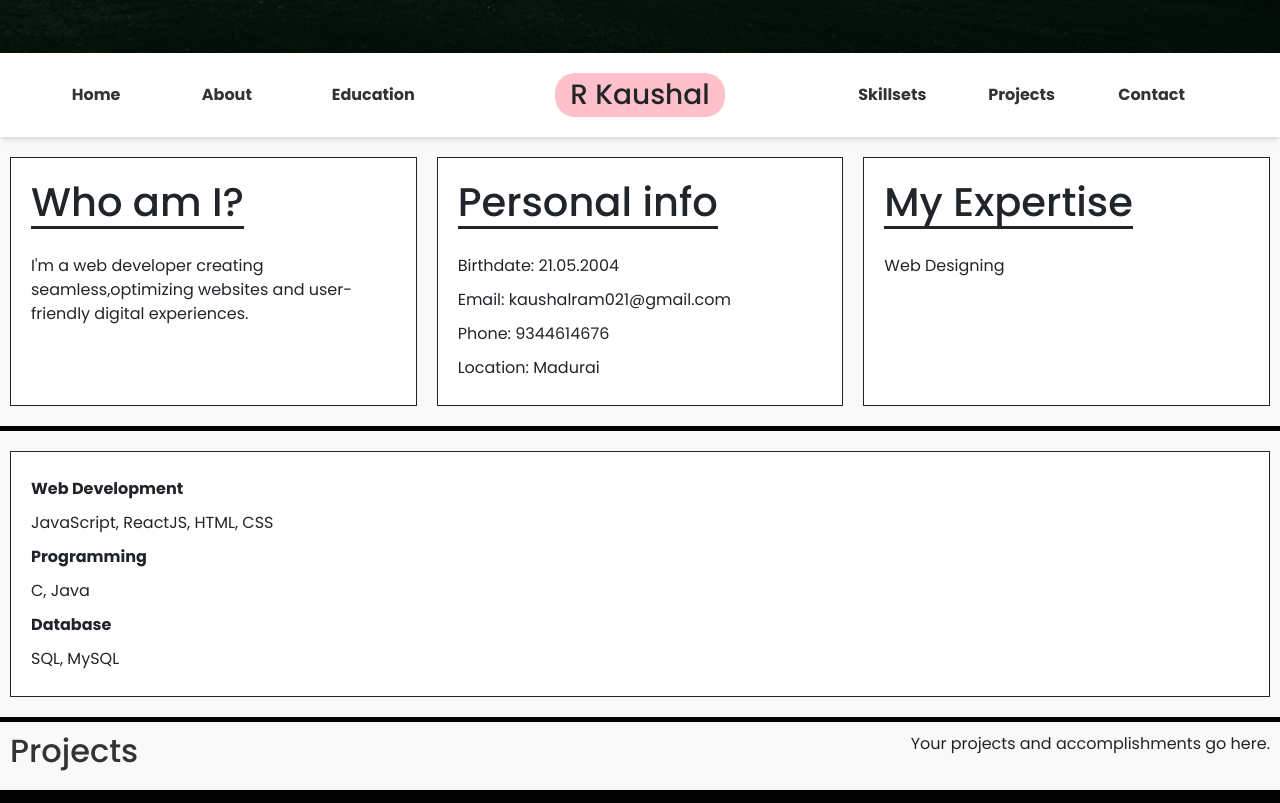
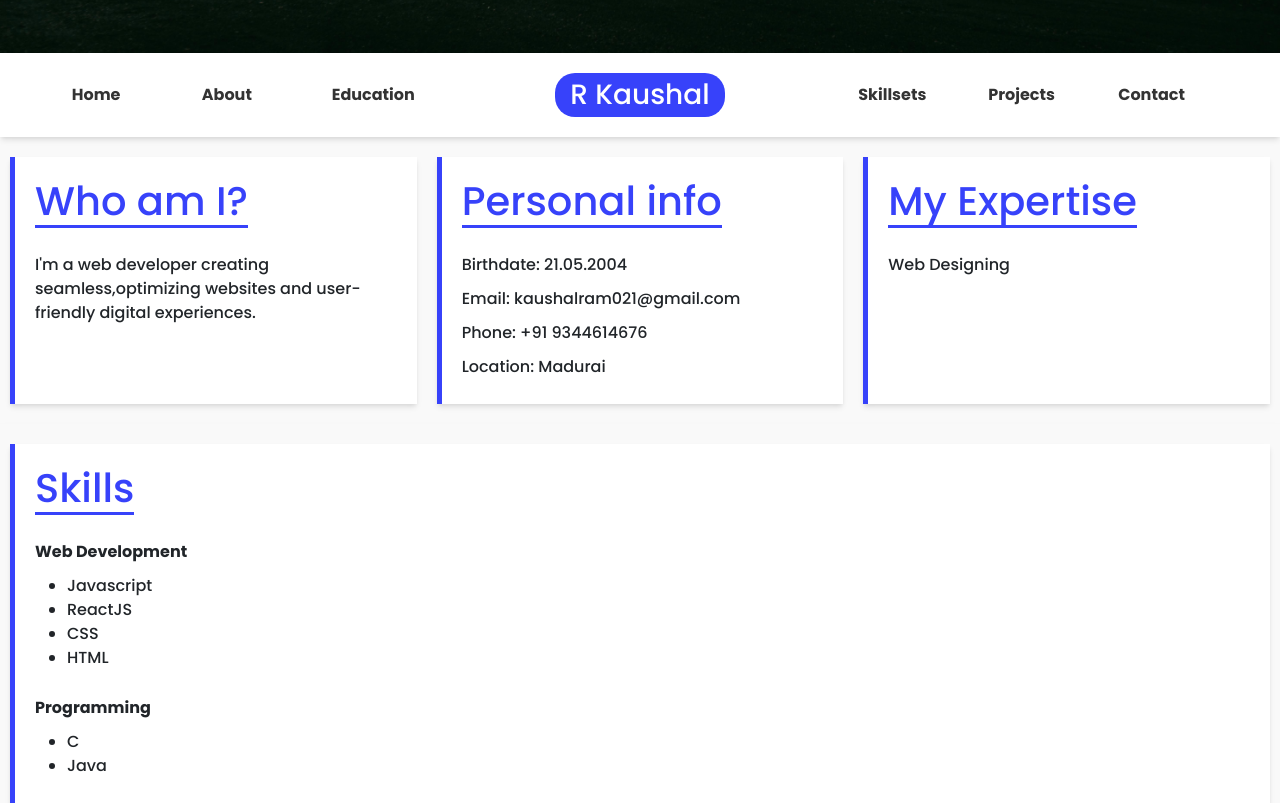
Before and after one commit to Kaushalr21/Portfolio, a React (Vite) app: page / in a window 1280 px wide. Shown: the part 697-1500 px from the top of the page. Built offline with nearby package versions, Linux system fonts and the light colour scheme.

Commit message:
animation added

```diff
--- a/src/App.css
+++ b/src/App.css
@@ -3,12 +3,12 @@
   margin: 0 auto;
 
   text-align: center;
-  background-color: black;
+  background-color: white;
 }
 *{
   margin: 0;
   font-family: "Poppins", serif;
-  font-weight: 400;
+  font-weight: 500;
   font-style: normal;
 }
 .container-fluid{
@@ -138,7 +138,7 @@ body {
   padding: 10px;
   background-color: #f9f9f9;
   box-shadow: 0 4px 6px rgba(0, 0, 0, 0.1);
-  margin: 0px 0px 5px 0px;
+  margin: 0px;
   display: flex;
   justify-content: space-between;
   gap: 20px;
@@ -148,9 +148,10 @@ body {
 .section p{
   text-align: left;
 }
-.section h1{
+.section h1 {
   margin-bottom: 20px;
-  border-bottom: solid;
+  border-bottom: solid ;
+  color: #3742fa ;
 }
 
 
@@ -168,13 +169,14 @@ body {
 }
 .data{
   background-color: white;
-  border: solid 1px;
+  border-left: solid 5px  #3742fa;
   padding: 20px;
   display: flex;
   flex-direction: column;
   align-items: flex-start;
   margin: 10px 0px;
 
+  box-shadow: rgba(0, 0, 0, 0.1) 0px 4px 6px -1px, rgba(0, 0, 0, 0.06) 0px 2px 4px -1px;
   width: 100%;
 }
 .data p{
@@ -185,11 +187,13 @@ body {
   display: none;
 }
 h3{
-  background-color: pink;
+  background-color: #3742fa;
+  color: white;
   padding: 5px 15px;
   margin: 0;
   border-radius: 20px;
 }
+
 
 
 @media screen and (max-width:700px) {
@@ -246,3 +250,23 @@ h3{
     display: none;
   }
 }
+
+/*animations*/
+.typing {
+  width: 8ch;
+  animation: typing 2s steps(22), blink .5s step-end infinite alternate;
+  white-space: nowrap;
+  overflow: hidden;
+  border-right: 3px solid;
+}
+@keyframes typing {
+  from {
+    width: 0
+  }
+}
+
+@keyframes blink {
+  50% {
+    border-color: transparent
+  }
+}
--- a/src/App.jsx
+++ b/src/App.jsx
@@ -11,7 +11,7 @@ function App() {
         <div className='pro-text container'>
           <div className='pro-text1'>
             <h1 >Hello, I am</h1>
-            <h1 className='name'><b>Kaushal R</b></h1>
+            <h1 className='name typing'><b>Kaushal R</b></h1>
             <h4>Front-end Designer | Developer</h4>
           </div>
           <img  className="pro-photo" src="" alt="hjh" />
@@ -21,7 +21,7 @@ function App() {
       <nav className="navbar">
           <div className="moreIcon" onClick={() => setIsActive(!isActive)} >
               <h1><i class="bi bi-list"></i></h1>
-              <h1>Kaushal R</h1>
+              <h1 style={{color:"#3742fa"}} >Kaushal R</h1>
           </div>
           <div className={`navbarL ${isActive ? "active" : ""}`}>
             <ul>
@@ -30,7 +30,7 @@ function App() {
               <li><a href="#education">Education</a></li>
 
             </ul>
-            <h3>R Kaushal</h3>
+            <h3 >R Kaushal</h3>
             <ul>
               <li><a href="#skillsets">Skillsets</a></li>
               <li><a href="#projects">Projects</a></li>
@@ -50,7 +50,7 @@ function App() {
           <h1>Personal info</h1>
           <p>Birthdate: 21.05.2004</p>
           <p>Email: kaushalram021@gmail.com</p>
-          <p>Phone: 9344614676</p>
+          <p>Phone: +91 9344614676</p>
           <p>Location: Madurai</p>
         </div>
         <div className='data'>
@@ -64,12 +64,30 @@ function App() {
       {/* Skillsets Section */}
       <div id="skillsets" className="section">
         <div className='data'>
+        <h1>Skills</h1>
           <p><b>Web Development</b></p>
-          <p>JavaScript, ReactJS, HTML, CSS</p>
+          <p>
+            <ul>
+              <li>Javascript</li>
+              <li>ReactJS</li>
+              <li>CSS</li>
+              <li>HTML</li>
+            </ul>
+          </p>
           <p><b>Programming</b></p>
-          <p>C, Java</p>
+          <p>
+            <ul>
+              <li>C</li>
+              <li>Java</li>
+            </ul>
+          </p>
           <p><b>Database</b></p>
-          <p>SQL, MySQL</p>
+          <p>
+            <ul>
+              <li>SQL</li>
+              <li>MySQL</li>
+            </ul>
+          </p>
         </div>
       </div>
 
```
